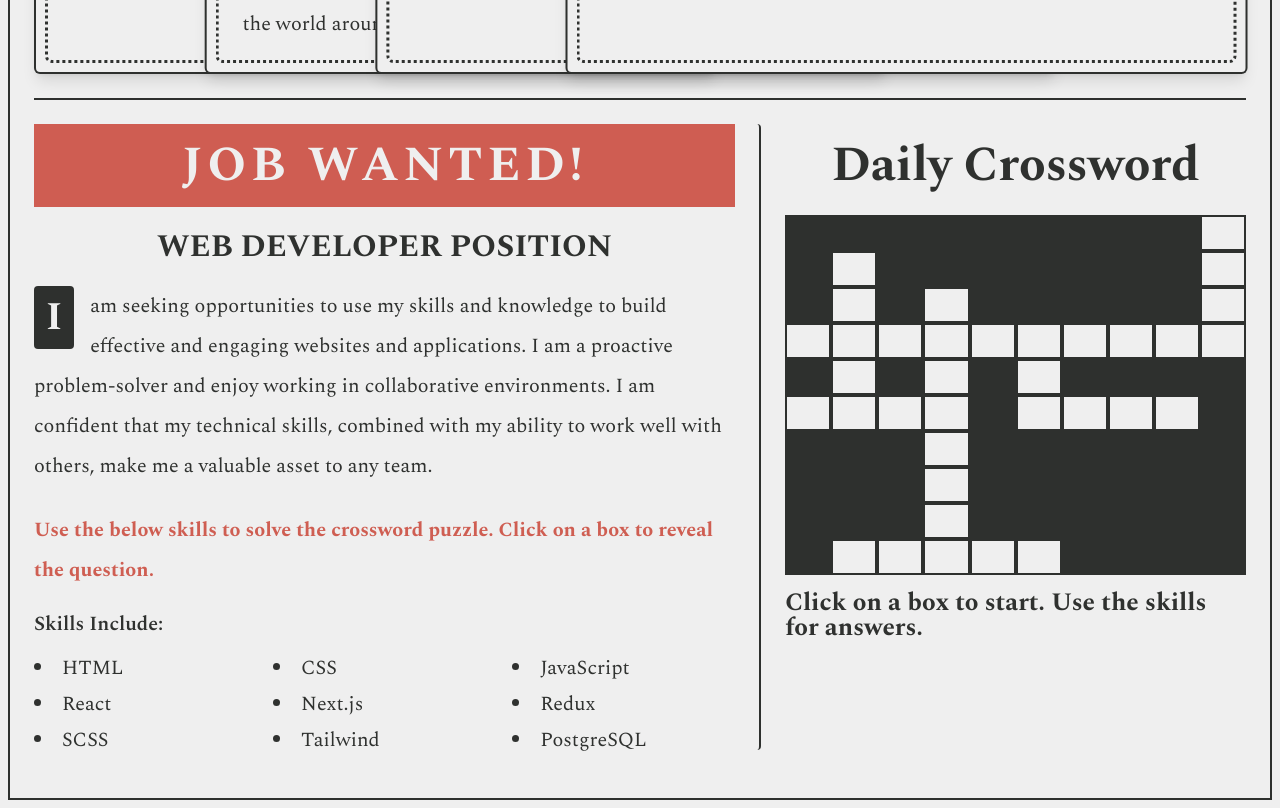
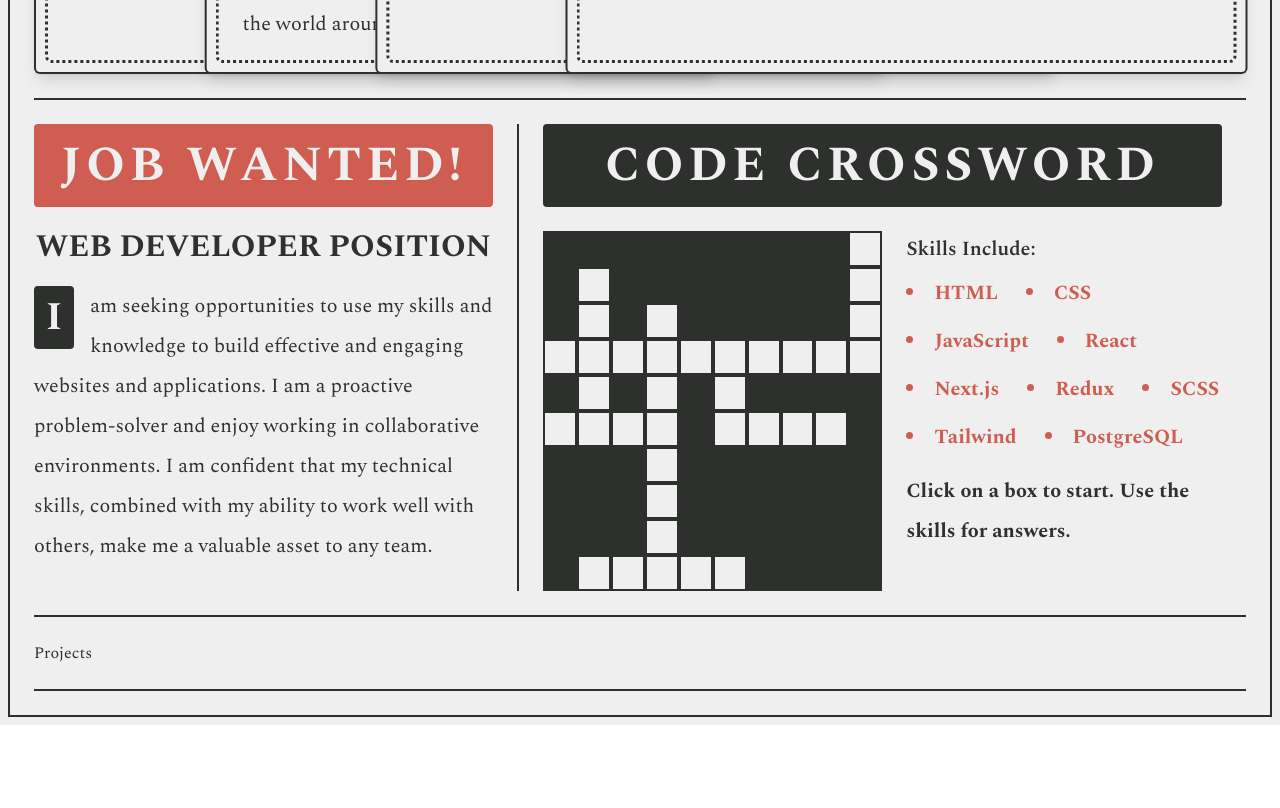
Before and after one commit to Phil-Elliott/PaperPortfolio, a Next.js app: page / in a window 1280 px wide. Shown: the part 1520-2328 px from the top of the page. After the commit the page ends 2245 px from the top, so only its background shows below. Built offline with nearby package versions, Linux system fonts and the light colour scheme.

Commit message:
fixed crossword

```diff
--- a/components/AboutMe/Article.tsx
+++ b/components/AboutMe/Article.tsx
@@ -67,10 +67,6 @@ const Article = ({
     }
   }, [hovered]);
 
-  useEffect(() => {
-    console.log(translateX);
-  }, [translateX]);
-
   return (
     <div
       onMouseOver={() => handleHover(index)}
@@ -79,7 +75,7 @@ const Article = ({
     >
       <div
         style={{
-          paddingRight: index !== 3 ? `9%` : "",
+          paddingRight: index !== 3 ? `9%` : "0%",
         }}
         className="h-full px-6 pb-4 border-Secondary outline-dotted rounded"
       >
--- /dev/null
+++ b/components/Projects/Projects.tsx
@@ -0,0 +1,7 @@
+import React from "react";
+
+const Projects = () => {
+  return <div className="border-y-2 border-Secondary py-6">Projects</div>;
+};
+
+export default Projects;
--- a/components/ProjectsBanner/ProjectsBanner.tsx
+++ b/components/ProjectsBanner/ProjectsBanner.tsx
@@ -27,8 +27,8 @@ const ProjectsBanner = () => {
       slidesPerView={3}
       simulateTouch={true}
       initialSlide={1}
-      onSlideChange={() => console.log("slide change")}
-      onSwiper={(swiper) => console.log(swiper)}
+      // onSlideChange={() => console.log("slide change")}
+      // onSwiper={(swiper) => console.log(swiper)}
       breakpoints={{
         300: {
           slidesPerView: 1,
--- a/components/Skills/Crossword/Crossword.tsx
+++ b/components/Skills/Crossword/Crossword.tsx
@@ -14,6 +14,18 @@ type DataObject = {
   col: number;
   num: number;
 };
+
+const skills = [
+  "HTML",
+  "CSS",
+  "JavaScript",
+  "React",
+  "Next.js",
+  "Redux",
+  "SCSS",
+  "Tailwind",
+  "PostgreSQL",
+];
 
 const CrosswordPuzzle = () => {
   const [attempt, setAttempt] = useState<AttemptObject[]>([]);
@@ -37,14 +49,14 @@ const CrosswordPuzzle = () => {
       },
       {
         clue: "What do you call the building blocks of a website?",
-        answer: "HTML",
+        answer: "Html",
         row: 5,
         col: 0,
         num: 6,
       },
       {
         clue: "A CSS preprocessor that helps you dress up a website",
-        answer: "SASS",
+        answer: "Sass",
         row: 5,
         col: 5,
         num: 7,
@@ -82,22 +94,13 @@ const CrosswordPuzzle = () => {
       },
       {
         clue: "What's the language that gives a website a makeover?",
-        answer: "CSS",
+        answer: "Css",
         row: 3,
         col: 5,
         num: 5,
       },
     ],
   };
-
-  /*
-    1) Need to make sure question is showing when clicked and not after starting to type
-            - use the focus instead of change
-
-
-    Put the number inside of the 1st cell of a word
-
-  */
 
   // Creates the grid
   const rows = 10;
@@ -117,51 +120,6 @@ const CrosswordPuzzle = () => {
       grid[word.row + i][word.col] = word.answer[i];
     }
   }
-
-  // Creates the cells that are displayed
-  const cells = grid.map((row, i) =>
-    row.map((cell, j) =>
-      cell !== "" ? (
-        <input
-          key={j}
-          id={`cell-${i}-${j}`}
-          className="bg-Primary border-2 border-Secondary text-center uppercase p-1 font-bold text-md z-10"
-          data-row={i}
-          data-col={j}
-          maxLength={1}
-          value={
-            attempt.find((a) => a.row === i && a.col === j)?.attempt ===
-            cell.toUpperCase()
-              ? cell
-              : newAttempt?.row === i && newAttempt?.col === j
-              ? newAttempt?.attempt
-              : ""
-          }
-          defaultValue=""
-          readOnly={
-            attempt.find((a) => a.row === i && a.col === j)?.attempt ===
-            cell.toUpperCase()
-          }
-          onChange={(e) =>
-            attemptLetter(
-              e.target.value.toUpperCase(),
-              cell.toUpperCase(),
-              i,
-              j
-            )
-          }
-          onFocus={
-            attempt.find((a) => a.row === i && a.col === j)?.attempt ===
-            cell.toUpperCase()
-              ? () => nextCell(i, j)
-              : () => findWord(i, j)
-          }
-        />
-      ) : (
-        <div className="">{cell}</div>
-      )
-    )
-  );
 
   // Moves to the next cell
   function nextCell(row: number, col: number) {
@@ -238,27 +196,97 @@ const CrosswordPuzzle = () => {
   }
 
   /*
-      Get numbers in the box
-      Display the question on the bottom
-      Jump over cells that are done
+
+  if letter is capitalized have the number there
+
+  maybe just set all the jumbers accordinly
 
   */
 
-  // useEffect(() => {
-  //   console.log(currentWord);
-  // }, [currentWord]);
+  const cellValue = (i: number, j: number, cell: string) => {
+    if (
+      attempt.find((a) => a.row === i && a.col === j)?.attempt ===
+      cell.toUpperCase()
+    ) {
+      return cell;
+    } else if (newAttempt?.row === i && newAttempt?.col === j) {
+      return newAttempt?.attempt;
+    } else {
+      return "";
+    }
+  };
 
   return (
-    <div className="h-full pl-6 col-span-2">
-      <h1 className="article-header text-center">Daily Crossword</h1>
-      <div className="bg-Secondary grid grid-cols-10 grid-rolls-10 z-9">
-        {cells}
-      </div>
+    <div className="h-full px-6">
+      <h1 className="uppercase article-header bg-Secondary text-center text-Primary font-serif py-2 tracking-widest px-4 mb-6 rounded ">
+        Code Crossword
+      </h1>
+      <div className=" grid grid-cols-2">
+        <div>
+          {grid.map((row, i) => {
+            return (
+              <div
+                key={i}
+                className="bg-Secondary grid grid-cols-10 grid-rolls-10 z-9"
+              >
+                {row.map((cell, j) =>
+                  cell !== "" ? (
+                    <input
+                      key={j}
+                      id={`cell-${i}-${j}`}
+                      className="bg-Primary border-2 border-Secondary py-1 text-center uppercase font-black text-md z-10"
+                      data-row={i}
+                      data-col={j}
+                      maxLength={1}
+                      value={cellValue(i, j, cell)}
+                      readOnly={
+                        attempt.find((a) => a.row === i && a.col === j)
+                          ?.attempt === cell.toUpperCase()
+                      }
+                      onChange={(e) =>
+                        attemptLetter(
+                          e.target.value.toUpperCase(),
+                          cell.toUpperCase(),
+                          i,
+                          j
+                        )
+                      }
+                      onFocus={
+                        attempt.find((a) => a.row === i && a.col === j)
+                          ?.attempt === cell.toUpperCase()
+                          ? () => nextCell(i, j)
+                          : () => findWord(i, j)
+                      }
+                    />
+                  ) : (
+                    <div key={j}>{cell}</div>
+                  )
+                )}
+              </div>
+            );
+          })}
+        </div>
 
-      <div className="py-4">
-        <p className="text-Secondary text-2xl font-bold font-serif">
-          {currentWord.clue}
-        </p>
+        <div className="pl-6 pt-2 font-bold">
+          {/* <p className="text-xl text-Tertiary font-bold leading-loose">
+          Use the skills to solve the crossword puzzle.
+        </p> */}
+          <div className="text-xl pb-6 text-Tertiary">
+            <h3 className=" font-semibold mb-6 text-Secondary">
+              Skills Include:
+            </h3>
+            <ul className="list-disc list-inside flex flex-wrap gap-7 ">
+              {skills.map((skill) => (
+                <li className="" key={skill}>
+                  {skill}
+                </li>
+              ))}
+            </ul>
+          </div>
+          <p className="text-Secondary text-xl font-serif leading-loose">
+            {currentWord.clue}
+          </p>
+        </div>
       </div>
     </div>
   );
@@ -267,51 +295,6 @@ const CrosswordPuzzle = () => {
 export default CrosswordPuzzle;
 
 /*
-  1) Loose the particles
-  2) Remove the skills
-  3) Have a hint button
-  4) Have an autofill button
-  5) Have a reset button
-  6) Maybe cache where they are with it
 
 
-
-
-
-Put particles in black background and have them bouncing around but make sure the white is above it somehow
-
-
-
-
-Create an algorithm that will position the words
-Gives each item a row and a column
-
-Create a grid
-  - 10 x 10
-  - bCan have your object created by the algorithm inserted into those blocks on the grid
-  -
-
-
-
-
-
-Have a front and a back
-How to make it flip?
-  Have a button that flips it
-
-- Front
-    - Crossword Puzzle
-- Back
-    - Questions
-      - Answers to questions
-      - Maybe black out and have it reveal the answer when you click on it
-
-
-- Functionality
-      - can write in the blocks
-      - when answer is correct the letters stay in the block
-      - when answer is incorrect the letters disapear
-
-      -
-
 */
--- /dev/null
+++ b/components/Skills/Instructions/Instructions.tsx
@@ -0,0 +1,46 @@
+import React from "react";
+
+const skills = [
+  "HTML",
+  "CSS",
+  "JavaScript",
+  "React",
+  "Next.js",
+  "Redux",
+  "SCSS",
+  "Tailwind",
+  "PostgreSQL",
+];
+
+const Instructions = () => {
+  return (
+    <div className="leading-loose pl-6">
+      <h1 className="uppercase article-header bg-Secondary text-center text-Primary font-serif py-2 tracking-wide px-4 mb-4 rounded ">
+        Skills Crossword Puzzle
+      </h1>
+      {/* <p className="text-xl leading-loose indent-10 pt-2">
+        I have experience creating dynamic and engaging user interfaces using
+        technologies such as HTML, CSS, JavaScript, and React. I am constantly
+        seeking to improve my skills and expand my knowledge, and I am always
+        eager to learn new technologies and approaches.
+      </p> */}
+      {/* <p className="text-xl text-Tertiary font-bold leading-loose">
+        Use the below skills to solve the crossword puzzle. Click on a box to
+        reveal the question.
+      </p> */}
+
+      {/* <div className="text-xl pb-6">
+        <h3 className=" font-semibold my-6">Skills Include:</h3>
+        <ul className="list-disc list-inside flex flex-wrap gap-8">
+          {skills.map((skill) => (
+            <li className="" key={skill}>
+              {skill}
+            </li>
+          ))}
+        </ul>
+      </div> */}
+    </div>
+  );
+};
+
+export default Instructions;
--- a/components/Skills/JobWanted/JobWanted.tsx
+++ b/components/Skills/JobWanted/JobWanted.tsx
@@ -1,50 +1,28 @@
 import React from "react";
-
-const skills = [
-  "HTML",
-  "CSS",
-  "JavaScript",
-  "React",
-  "Next.js",
-  "Redux",
-  "SCSS",
-  "Tailwind",
-  "PostgreSQL",
-];
 
 const JobWanted = () => {
   return (
-    <div className="text-2xl leading-loose border-r-2 border-Secondary rounded pr-6 col-span-3">
-      <h1 className="article-header bg-Tertiary text-center  text-Primary font-serif py-2 tracking-widest px-4">
+    <div className="leading-loose border-r-2 border-Secondary pr-6 col-span-2">
+      <h1 className="article-header bg-Tertiary text-center  text-Primary font-serif py-2 tracking-widest px-4 rounded">
         JOB WANTED!
       </h1>
       <div>
         <h2 className="text-3xl font-bold text-center mt-6">
           WEB DEVELOPER POSITION
         </h2>
-        <p className="my-6 article-text">
+        <p className="mt-6 article-text">
           I am seeking opportunities to use my skills and knowledge to build
           effective and engaging websites and applications. I am a proactive
           problem-solver and enjoy working in collaborative environments. I am
           confident that my technical skills, combined with my ability to work
           well with others, make me a valuable asset to any team.
         </p>
-
-        <p className="text-xl text-Tertiary font-bold leading-loose">
-          Use the below skills to solve the crossword puzzle. Click on a box to
-          reveal the question.
-        </p>
-
-        <div className="text-xl">
-          <h3 className=" font-semibold my-6">Skills Include:</h3>
-          <ul className="list-disc list-inside grid grid-cols-3 gap-4">
-            {skills.map((skill) => (
-              <li className="" key={skill}>
-                {skill}
-              </li>
-            ))}
-          </ul>
-        </div>
+        {/* <p className="text-xl leading-loose indent-0 pt-2">
+          I am a proactive problem-solver and enjoy working in collaborative
+          environments. I am confident that my technical skills, combined with
+          my ability to work well with others, make me a valuable asset to any
+          team.
+        </p> */}
       </div>
     </div>
   );
--- a/components/Skills/Skills.tsx
+++ b/components/Skills/Skills.tsx
@@ -1,12 +1,16 @@
 import React from "react";
 import Crossword from "./Crossword/Crossword";
+import Instructions from "./Instructions/Instructions";
 import JobWanted from "./JobWanted/JobWanted";
 
 const Skills = () => {
   return (
     <div className="grid grid-cols-5 border-t-2 border-Secondary py-6">
       <JobWanted />
-      <Crossword />
+      <div className="grid grid-cols-1 col-span-3">
+        {/* <Instructions /> */}
+        <Crossword />
+      </div>
     </div>
   );
 };
--- a/pages/index.tsx
+++ b/pages/index.tsx
@@ -3,6 +3,7 @@ import FrontPage from "../components/FrontPage/FrontPage";
 import ProjectsBanner from "../components/ProjectsBanner/ProjectsBanner";
 import AboutMe from "../components/AboutMe/AboutMe";
 import Skills from "../components/Skills/Skills";
+import Projects from "../components/Projects/Projects";
 
 export default function Home() {
   return (
@@ -11,10 +12,9 @@ export default function Home() {
         <Header />
         <ProjectsBanner />
         <FrontPage />
-        {/* <div className="pb-20"> */}
         <AboutMe />
-        {/* </div> */}
         <Skills />
+        <Projects />
       </div>
     </div>
   );
```
